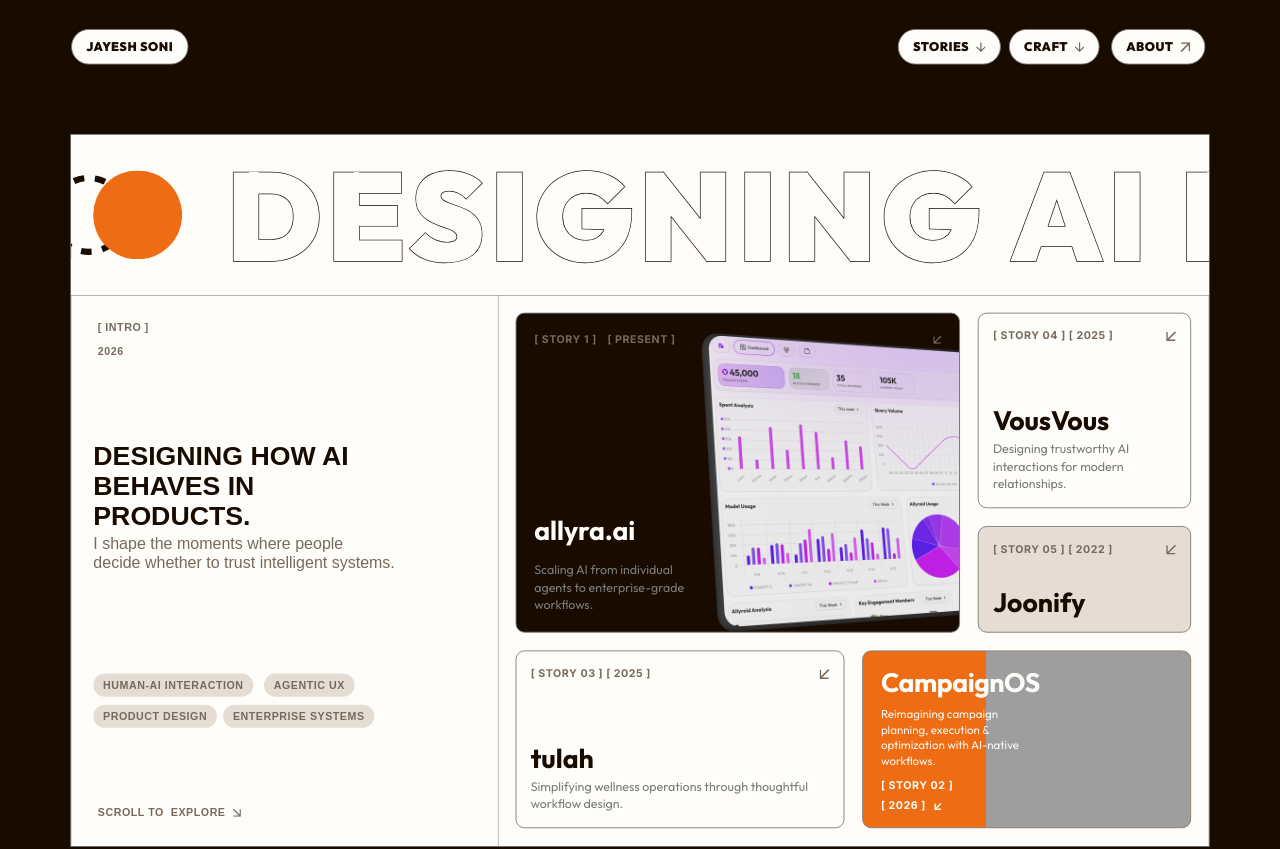
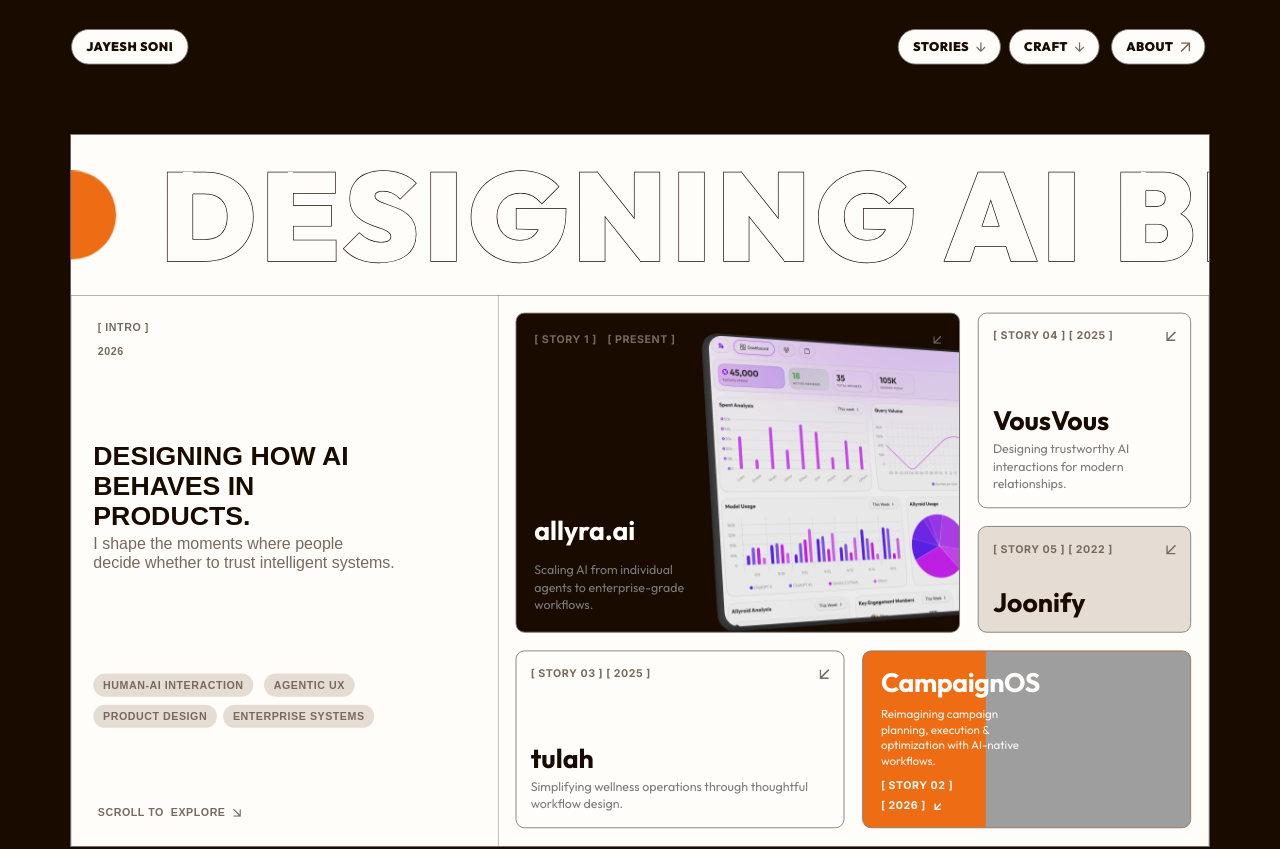
Before and after one commit to Jayesh0931/portfolio-website, a React (Vite) app: page / in a window 1280 px wide. Shown: the top 849 px of the page. Built offline with nearby package versions, Linux system fonts and the light colour scheme; grey boxes are pictures that could not be loaded.

Commit message:
fix: isolate spin animation exclusively to dashed circle inside BrandVector

```diff
--- a/src/components/BrandVector.tsx
+++ b/src/components/BrandVector.tsx
@@ -1,5 +1,4 @@
-import commonVectorDark from "@/imports/common-vector-dark.svg";
-import commonVectorLight from "@/imports/common-vector-light.svg";
+import React from "react";
 
 interface BrandVectorProps {
   theme?: "dark" | "light"; // "dark" = dark stroke (for light bg), "light" = light stroke (for dark bg)
@@ -14,25 +13,57 @@
   theme = "dark",
   className = "",
   style,
-  width = 100,
+  width = 150,
   height = "auto",
   animate = true,
 }: BrandVectorProps) {
-  const src = theme === "light" ? commonVectorLight : commonVectorDark;
+  const strokeColor = theme === "light" ? "#FFFDFA" : "#190B00";
+  const animClass = animate ? "spin-dashed-circle" : "";
 
   return (
-    <img
-      src={src}
-      alt="Jayesh Soni Brand Vector"
+    <svg
       width={width}
       height={height}
-      className={`display-block ${animate ? "rotating-vector" : ""} ${className}`}
+      viewBox="0 0 231 154"
+      fill="none"
+      xmlns="http://www.w3.org/2000/svg"
+      className={`display-block ${className}`}
       style={{
         width: typeof width === "number" ? `${width}px` : width,
         height: typeof height === "number" ? `${height}px` : height,
-        objectFit: "contain",
+        overflow: "visible",
         ...style,
       }}
-    />
+    >
+      <style>{`
+        @keyframes spinDashedCircle {
+          from { transform: rotate(0deg); }
+          to   { transform: rotate(360deg); }
+        }
+        .spin-dashed-circle {
+          transform-origin: 69.3004px 77.0004px;
+          animation: spinDashedCircle 14s linear infinite;
+        }
+      `}</style>
+
+      {/* 1. Dashed Circle (Rotates around its center 69.3004, 77.0004) */}
+      <circle
+        cx="69.3004"
+        cy="77.0004"
+        r="63.9102"
+        stroke={strokeColor}
+        strokeWidth="10.78"
+        strokeDasharray="18.48 18.48"
+        className={animClass}
+      />
+
+      {/* 2. Solid Orange Circle (STATIC - does NOT rotate!) */}
+      <circle
+        cx="154.001"
+        cy="77.0003"
+        r="77.0002"
+        fill="#EE6C13"
+      />
+    </svg>
   );
 }
```
